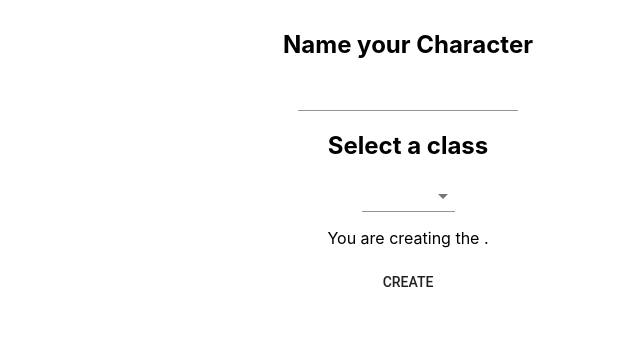
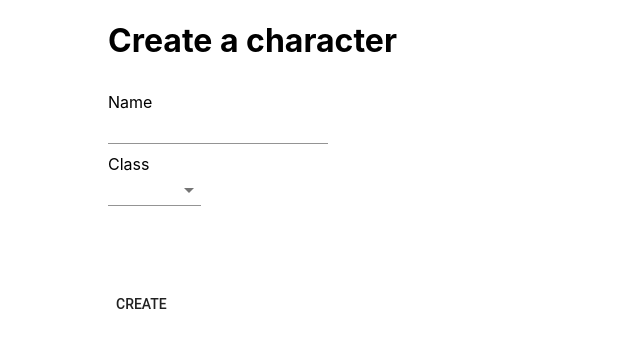
Before and after one commit to DnlBell/rebel-singularity, a React (Create React App) app: page /create in a window 1280 px wide. Shown: the top 348 px of the page, without its empty margins (232-872 px from the left). Built offline with nearby package versions, Linux system fonts and the light colour scheme.

Commit message:
character creator ui prototype

```diff
--- a/src/App.js
+++ b/src/App.js
@@ -3,15 +3,37 @@ import GameView from './view/GameView.js';
 import Start from './view/Start.js';
 import CreateCharacter from './view/CreateCharacter.js';
 import { BrowserRouter as Router, Route} from "react-router-dom";
+import styled from 'styled-components';
+
+const Foreground = styled.div`
+  display: flex;
+  flex-direction: column;
+  width: 95%;
+  max-width:600px;
+  float: center;
+  background-color:white;
+
+`;
+const Background = styled.div`
+  display: flex;
+  flex-direction: column;
+  align-items:center;
+`;
+
+
 
 class App extends Component {
   render() {
     return (
-      <Router>
-        <Route path = "/" exact component={Start} />
-        <Route path = "/create/" component = {CreateCharacter} />
-        <Route path ="/game/" component = {GameView} />
-      </Router>
+      <Background>
+        <Foreground>
+          <Router>
+            <Route path = "/" exact component={Start} />
+            <Route path = "/create/" component = {CreateCharacter} />
+            <Route path ="/game/" component = {GameView} />
+          </Router>
+        </Foreground>
+      </Background>
     );
   }
 }
--- /dev/null
+++ b/src/resouce/Text.js
@@ -0,0 +1,3 @@
+export const enforcerDescription = "The Enforcer class gets +2 bonus to stregnth and constitution, and a +1 bonus to dexterity.";
+export const jackerDescription = "The Jacker class gets a +2 bonus to dexterity and a +1 bonus to intelligence, charisma and constitution.";
+export const initiateDescripton = "The Initiate class gets a +2 bonus to intelligence and wisdom and a +1 bonus to charisma.";
--- a/src/view/CreateCharacter.js
+++ b/src/view/CreateCharacter.js
@@ -1,20 +1,35 @@
 import React, { Component } from 'react';
 import styled from 'styled-components';
 import {Button, Select, Input } from '@material-ui/core';
+import {enforcerDescription, jackerDescription, initiateDescripton} from '../resouce/Text.js';
 
-const GameFrame = styled.div`
+
+
+const InputRow = styled.div`
     display: flex;
-  padding: 10px;
-  flex-direction: column;
-  align-items: center;
+    flex-direction:column;
+    align-items: start;
+    padding-top: 10px
 `;
+
+const InputGroup = styled.div`
+    display: flex;
+    flex-direction:column;
+    align-items: start;
+`
+
+const Description = styled.div`
+    padding-top: 10px
+    height:70px;
+`
 
 class CreateCharacter extends Component {
     constructor(props) {
         super(props);
         this.state = {
             name: '',
-            class: ''
+            class: '',
+            description: ''
         }
     }
 
@@ -22,15 +37,35 @@ class CreateCharacter extends Component {
         this.setState({ [name]: event.target.value });
     };
 
+    getDescription(className) {
+
+        if(className === "Enforcer") {
+            return enforcerDescription;
+        }
+        else if (className === "Jacker") {
+            return jackerDescription;
+        }
+        else if (className === "Initiate") {
+            return initiateDescripton;
+        }else {
+            return "";
+        }
+
+    }
+
 
   render() {
     return (
-        <GameFrame>
-
-            <h2>Name your Character</h2>
+        <div>
+            <h1>Create a character</h1>
+            <InputGroup>
+                <InputRow>
+                    <label>Name</label>
                     <Input value = {this.state.name}
                         onChange={this.handleChange('name')}></Input>
-            <h2>Select a class</h2>
+                </InputRow>
+                <InputRow>
+                <label>Class </label>
                     <Select native
                             value={this.state.class}
                             onChange={this.handleChange('class')}>
@@ -39,12 +74,16 @@ class CreateCharacter extends Component {
                         <option value="Jacker">Jacker</option>
                         <option value="Initiate">Initiate</option>
                     </Select>
-            <p>You are creating {this.state.name} the {this.state.class}.</p>
+                </InputRow>
+            </InputGroup>
+            <Description>
+                {this.getDescription(this.state.class)}
+            </Description>
             <Button>Create</Button>
-        </GameFrame>
-
+        </div>
     );
   }
 }
 
+
 export default CreateCharacter;
--- a/src/view/Start.js
+++ b/src/view/Start.js
@@ -8,7 +8,7 @@ const GameFrame = styled.div`
   display: flex;
   padding: 10px;
   flex-direction: column;
-  align-items: center;
+  align-items: start;
 `;
 
 
```
Also changed, not shown: src/resouce/playerTemplates.js (added), 1 other file (tests, documents, lock files or other folders). Lines whose indentation alone changed are shown as unchanged.
